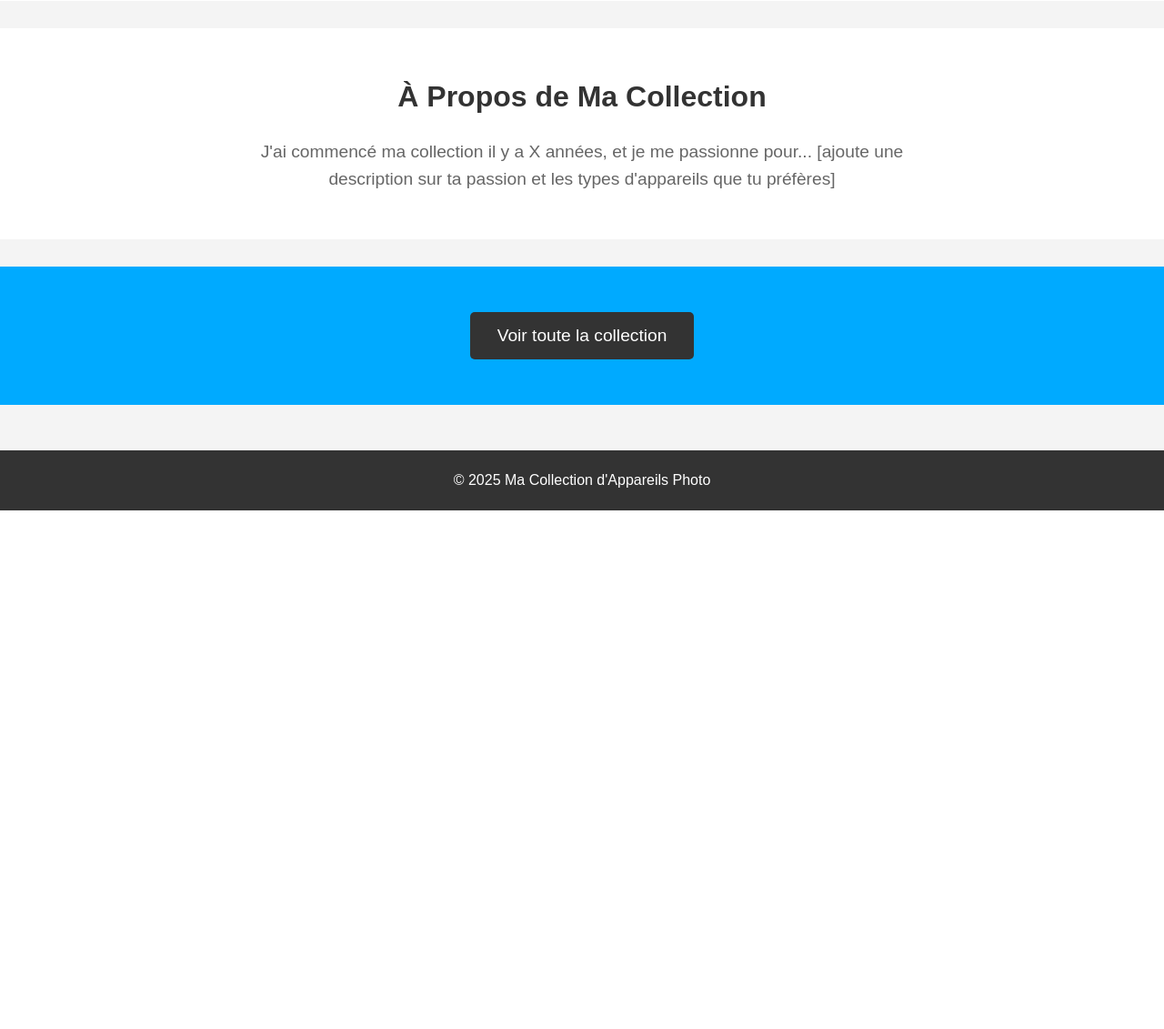
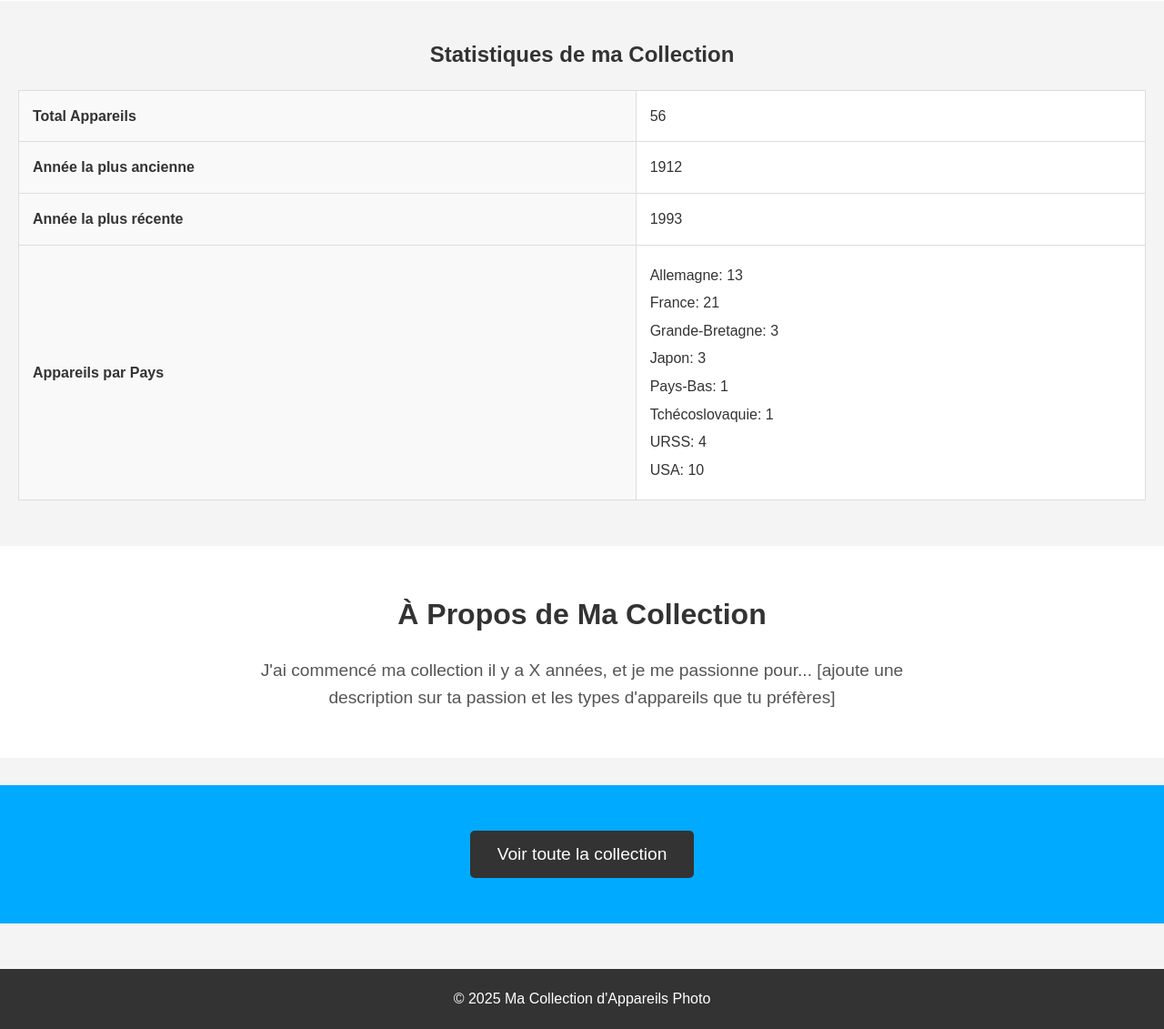
Before and after one commit to Fairy-Lucy/site-appareil, a PHP site: the page made by router.php in a window 1280 px wide. Shown: the part 763-1894 px from the top of the page at 91% size. Before the commit the page ends 1324 px from the top, so only its background shows below. Run offline with PHP 8.4, Linux system fonts and the light colour scheme; data comes from the database, SQL or seed files in the repository; some libraries are stand-ins or nearby versions.

Commit message:
ajout un peu de stats dans l'accueil

```diff
--- a/App/Controller/IndexController.php
+++ b/App/Controller/IndexController.php
@@ -1,6 +1,18 @@
 <?php
 class IndexController {
+    private $model;
+
+    public function __construct() {
+        $this->model = new AppareilModel();
+    }
+
     public function afficherAccueil() {
+        // Récupérer les statistiques
+        $totalAppareils = $this->model->getTotalAppareils();
+        $appareilsParPays = $this->model->getAppareilsParPays();
+        $anneePlusAncienne = $this->model->getAnneePlusAncienne();
+        $anneePlusRecente = $this->model->getAnneePlusRecente();
+
         require "App/View/index/indexView.php";
     }
 }
--- a/App/Model/AppareilModel.php
+++ b/App/Model/AppareilModel.php
@@ -7,7 +7,6 @@ class AppareilModel {
     public function __construct() {
         $this->db = Database::getConnection();
     }
-
     public function ajouterAppareil($nom, $pays, $debut, $fin, $commentaire) {
     $sql = "INSERT INTO appareils_photo (nom_appareil, pays, annee_debut, annee_fin, remarques, date_ajout)
                 VALUES (:nom, :pays, :debut, :fin, :commentaire, NOW())";
@@ -21,6 +20,15 @@ class AppareilModel {
         ':commentaire' => $commentaire
     ]);
 }
+    public function getTotalAppareils() {
+        $query = "SELECT COUNT(*) FROM appareils_photo";
+        return $this->db->query($query)->fetchColumn();
+    }
+
+    public function getAppareilsParPays() {
+        $query = "SELECT pays, COUNT(*) as count FROM appareils_photo GROUP BY pays";
+        return $this->db->query($query)->fetchAll(PDO::FETCH_KEY_PAIR);
+    }
 
     public function getAllCountries() {
         $query = "SELECT DISTINCT pays FROM appareils_photo ORDER BY pays";
@@ -33,9 +41,19 @@ class AppareilModel {
         return $stmt->fetchAll(PDO::FETCH_ASSOC);
     }
 
+    public function getAnneePlusAncienne() {
+        $query = "SELECT MIN(annee_debut) FROM appareils_photo";
+        return $this->db->query($query)->fetchColumn();
+    }
+
     public function getAppareilById($id) {
         $stmt = $this->db->prepare("SELECT * FROM appareils_photo WHERE id = ?");
         $stmt->execute([$id]);
         return $stmt->fetch(PDO::FETCH_ASSOC);
     }
+
+    public function getAnneePlusRecente() {
+        $query = "SELECT MAX(annee_fin) FROM appareils_photo";
+        return $this->db->query($query)->fetchColumn();
     }
+}
--- a/App/View/index/indexView.php
+++ b/App/View/index/indexView.php
@@ -34,6 +34,35 @@
     </div>
 </section>
 
+<!-- Statistiques -->
+<section class="stats">
+    <h2>Statistiques de ma Collection</h2>
+    <table>
+        <tr>
+            <th>Total Appareils</th>
+            <td><?= $totalAppareils ?></td>
+        </tr>
+        <tr>
+            <th>Année la plus ancienne</th>
+            <td><?= $anneePlusAncienne ?></td>
+        </tr>
+        <tr>
+            <th>Année la plus récente</th>
+            <td><?= $anneePlusRecente ?></td>
+        </tr>
+        <tr>
+            <th>Appareils par Pays</th>
+            <td>
+                <ul>
+                    <?php foreach ($appareilsParPays as $pays => $count): ?>
+                        <li><?= htmlspecialchars($pays) ?>: <?= $count ?></li>
+                    <?php endforeach; ?>
+                </ul>
+            </td>
+        </tr>
+    </table>
+</section>
+
 <!-- Section A propos -->
 <section class="about">
     <h2>À Propos de Ma Collection</h2>
--- a/public/css/index/styleIndex.css
+++ b/public/css/index/styleIndex.css
@@ -29,7 +29,7 @@ body {
 
 .intro p {
     font-size: 1.2rem;
-    color: #666;
+    color: #555;  /* Contraste plus fort */
     max-width: 800px;
     margin: 0 auto;
 }
@@ -81,7 +81,7 @@ body {
 
 .about p {
     font-size: 1.2rem;
-    color: #666;
+    color: #555;  /* Contraste amélioré */
     max-width: 800px;
     margin: 0 auto;
 }
@@ -107,7 +107,8 @@ body {
 }
 
 .cta button:hover {
-    background-color: #0077cc;
+    background-color: #0066b3;  /* Couleur plus foncée */
+    transform: scale(1.05);  /* Effet de zoom au survol */
 }
 
 /* Footer */
@@ -136,7 +137,63 @@ section {
 }
 
 /* Différentes durées pour chaque section */
-.intro { animation-duration: 1s; }
-.gallery { animation-duration: 1.2s; }
-.about { animation-duration: 1.4s; }
-.cta { animation-duration: 1.6s; }
+.intro { animation-duration: 1s; animation-delay: 0.2s; }
+.gallery { animation-duration: 1.2s; animation-delay: 0.4s; }
+.about { animation-duration: 1.4s; animation-delay: 0.6s; }
+.cta { animation-duration: 1.6s; animation-delay: 0.8s; }
+
+/* Section Statistiques */
+.stats {
+    padding: 20px;
+    background-color: #f4f4f4;
+    border-radius: 8px;
+    margin: 20px 0;
+}
+
+.stats h2 {
+    text-align: center;
+    margin-bottom: 20px;
+}
+
+.stats table {
+    width: 100%;
+    border-collapse: collapse;
+    margin-top: 10px;
+}
+
+.stats th, .stats td {
+    padding: 15px;  /* Espacement supplémentaire */
+    text-align: left;
+    border: 1px solid #ddd;
+}
+
+.stats th {
+    background-color: #f9f9f9;
+    font-weight: bold;
+}
+
+.stats td {
+    background-color: #fff;
+}
+
+.stats ul {
+    list-style-type: none;
+    padding-left: 0;
+}
+
+.stats ul li {
+    margin: 5px 0;
+}
+
+/* Galerie responsive */
+@media (max-width: 768px) {
+    .photo-gallery {
+        grid-template-columns: repeat(2, 1fr);
+    }
+}
+
+@media (max-width: 480px) {
+    .photo-gallery {
+        grid-template-columns: 1fr;
+    }
+}
```
Lines whose indentation alone changed are shown as unchanged.
